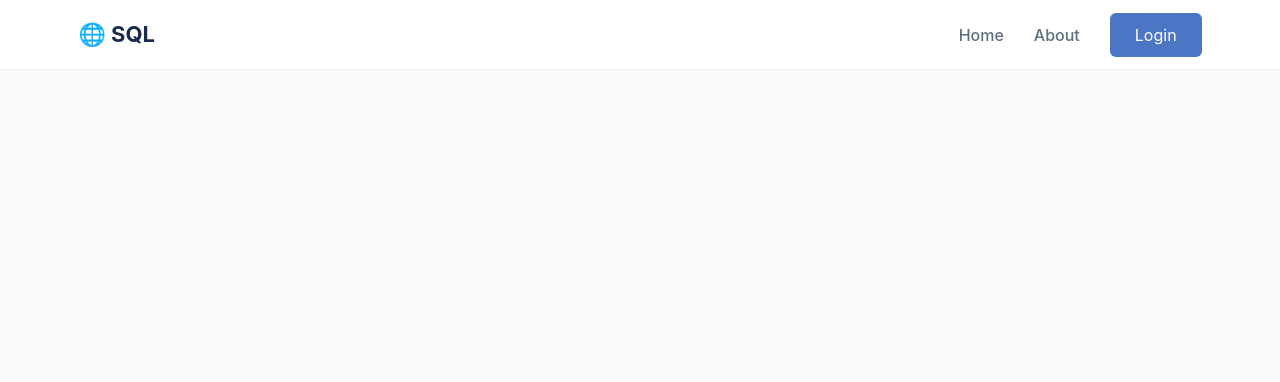
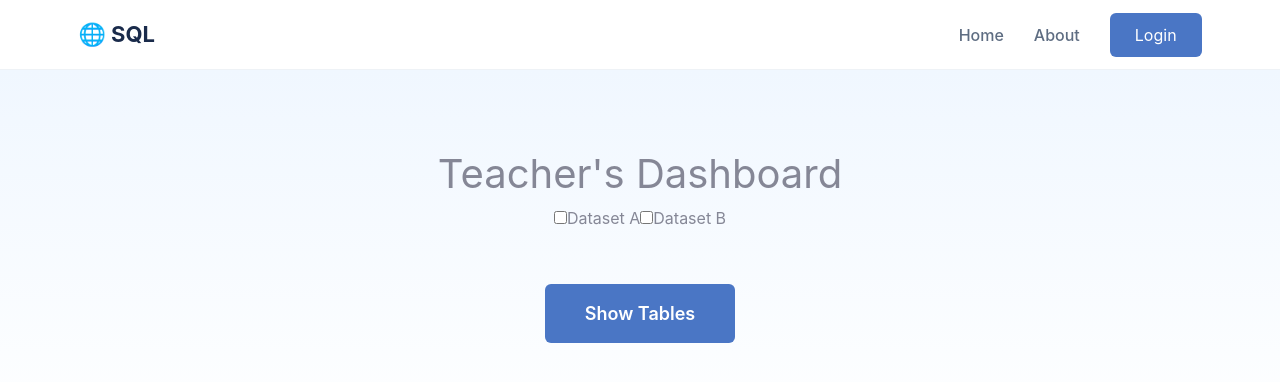
Before and after one commit to OlgaLishko2/SQL-Auto-Grader-Lite-APP, a React (Create React App) app: page /teacher-dashboard/assignments in a window 1280 px wide. Shown: the top 382 px of the page. Built offline with nearby package versions, Linux system fonts and the light colour scheme.

Commit message:
adding Teacher's Dashboard

```diff
--- a/src/App.js
+++ b/src/App.js
@@ -9,6 +9,8 @@ import Layout from "./components/studentdashboard/layout/Layout";
 
 import StudentDashboard from "./components/studentdashboard/dashboard/StudentDashboard";
 import Assignments from "./components/studentdashboard/assignments/Assignments";
+import TeacherDashboard from "./components/teacherDashboard/TeacherDashboard";
+import DatasetChoice from "./components/teacherDashboard/DatasetChoice";
 
 import "./App.css";
 function App() {
@@ -36,6 +38,8 @@ function App() {
             </Route>
             <Route path="/login" element={<Login />} />
             <Route path="/about" element={<About />} />
+            <Route path="/teacher-dashboard" element={<TeacherDashboard />} />
+            <Route path="/teacher-dashboard/assignments" element={<DatasetChoice />}/>
           </Routes>
         </main>
       </div>
--- a/src/components/register/Register.js
+++ b/src/components/register/Register.js
@@ -22,7 +22,8 @@ function Register() {
     try {
 
       const res = await createUserWithEmailAndPassword(auth, email, password);
-      const defaultRole = "student";
+      //const defaultRole = "student";
+      const defaultRole = "teacher";
 
 
       await setDoc(doc(db, "users", res.user.uid), {
@@ -34,7 +35,10 @@ function Register() {
       });
 
       console.log("Success! Account created.");
-      navigate("/student-dashboard");
+      if(defaultRole == 'student')
+        navigate("/student-dashboard");
+      else
+        navigate("/teacher-dashboard");
 
 
     } catch (err) {
--- /dev/null
+++ b/src/components/teacherDashboard/DatasetChoice.jsx
@@ -0,0 +1,45 @@
+import "./TeacherDashboard.css"
+import { useState } from "react";
+
+const DatasetChoice = () => {const [selectedOptions, setSelectedOptions] = useState([]);
+     const optionList = ['Dataset A', 'Dataset B'];
+
+    const handleCheckboxChange = (event) => {
+        const selectedValue = event.target.value;
+        if (selectedOptions.includes(selectedValue)) {
+            setSelectedOptions(selectedOptions.filter(item => item !== selectedValue));
+        } else {
+            setSelectedOptions([...selectedOptions, selectedValue]);
+        }
+        console.log("selected options: ", selectedOptions);
+    }
+
+  return (
+    <div>
+      <div className="dashboard-container">
+        <h1>Teacher's Dashboard</h1>
+        <p>
+            {
+            optionList?.map((option) => (
+            <label key={option}>
+            <input
+                type="checkbox"
+                value={option}
+                checked={selectedOptions.includes(option)}
+                onChange={handleCheckboxChange}
+            />
+            {option}
+            </label>
+        ))}
+        </p>
+        <div>
+            <button className='menu-btn'>Show Tables</button>
+        </div>
+
+
+      </div>
+    </div>
+  );
+};
+
+export default DatasetChoice;
--- /dev/null
+++ b/src/components/teacherDashboard/TeacherDashboard.css
@@ -0,0 +1,24 @@
+.dashboard-container {
+  text-align: center;
+  padding: 80px 20px;
+  background: linear-gradient(180deg, #f0f7ff 0%, #ffffff 100%);
+}
+
+.hero h1 {
+  font-size: 48px;
+  color: #1a2b4b;
+  margin-bottom: 40px;
+}
+
+.menu-btn {
+  background-color: #4a76c5;
+  color: white;
+  padding: 16px 40px;
+  border: none;
+  border-radius: 6px;
+  font-size: 18px;
+  font-weight: 600;
+  cursor: pointer;
+  margin-top: 30px;
+  margin-bottom: 30px;
+}
--- /dev/null
+++ b/src/components/teacherDashboard/TeacherDashboard.jsx
@@ -0,0 +1,23 @@
+import React, { useState } from 'react';
+import './TeacherDashboard.css'
+import { Outlet  } from 'react-router-dom';
+import LeftMenu from './leftmenu/Leftmenu';
+const TeacherDashboard = () => {
+  return(
+        <div id="wrapper">
+         { <LeftMenu/> }
+          <div id="content-wrapper" className="d-flex flex-column">
+            <div id="content">
+             {   /* Top bar */}
+             {/*main content area */}
+              <div className="container-fluid">
+                <Outlet />
+              </div>
+            </div>
+        </div>
+    </div>
+    )
+
+};
+
+export default TeacherDashboard;
--- a/src/components/studentdashboard/leftmenu/LeftMenu.js
+++ b/src/components/teacherDashboard/leftmenu/Leftmenu.js
@@ -1,33 +1,31 @@
 import React from 'react';
-import { NavLink } from 'react-router-dom';
+import { NavLink, Link } from 'react-router-dom';
 
 
 const LeftMenu = () => {
      return (
          <ul className="navbar-nav bg-gradient-primary sidebar sidebar-dark accordion" id="accordionSidebar">
              <a className="sidebar-brand d-flex align-items-center justify-content-center" href="#">
-               <div className="sidebar-brand-text mx-3">Student Dashboard</div>
+               <div className="sidebar-brand-text mx-3">Teacher's Dashboard</div>
             </a>
 
             <hr className="sidebar-divider my-0"/>
 
             <li className="nav-item active">
-                <NavLink className="nav-link" to="/student-dashboard">
-                    <i className="fas fa-fw fa-tachometer-alt"></i>
-                    <span>Dashboard</span></NavLink>
+                <Link to="/teacher-dashboard" className="nav-link">Dashboard</Link>
             </li>
             <hr className="sidebar-divider"/>
             <div className="sidebar-heading">
                 Progress
             </div>
             <li className="nav-item">
-                <NavLink className="nav-link" to="/student-dashboard/assignments">
+                <NavLink className="nav-link" to="/teacher-dashboard/assignments">
                     <i className="fas fa-fw fa-book"></i>
                     <span>Assignments</span>
                 </NavLink>
              </li>
             <li className="nav-item">
-                <a className="nav-link" href="#">
+                <a className="nav-link" href="/teacher-dashboard/quizzes">
                     <i className="fas fa-fw fa-question"></i>
                     <span>Quizzes</span>
                 </a>
@@ -40,7 +38,7 @@ const LeftMenu = () => {
              </li>
             <hr className="sidebar-divider"/>
             <div className="sidebar-heading">
-                Seetings
+                Settings
             </div>
             <li className="nav-item">
                 <a className="nav-link" href="#">
```
